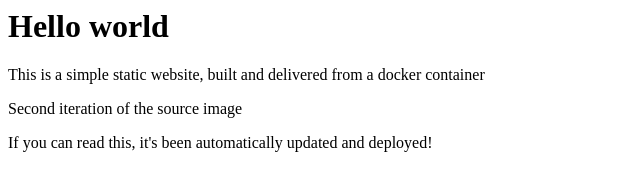
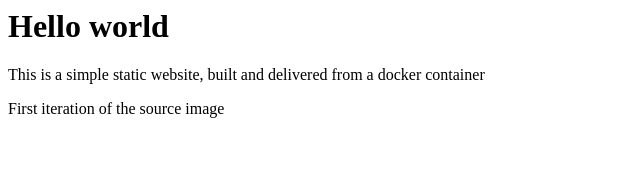
Before and after one commit to sGrindvoll/demo-hello-world, a plain HTML site: page index.html in a window 1280 px wide. Shown: the whole page, without its empty margins (0-640 px from the left). Drawn offline with Linux system fonts and the light colour scheme.

Commit message:
reverted changes in index

```diff
--- a/index.html
+++ b/index.html
@@ -1,6 +1,5 @@
 <html>
 <h1>Hello world</h1>
   <p>This is a simple static website, built and delivered from a docker container</p>
-  <p>Second iteration of the source image</p>
-  <p>If you can read this, it's been automatically updated and deployed!</p>
+  <p>First iteration of the source image</p>
 </html>
```
